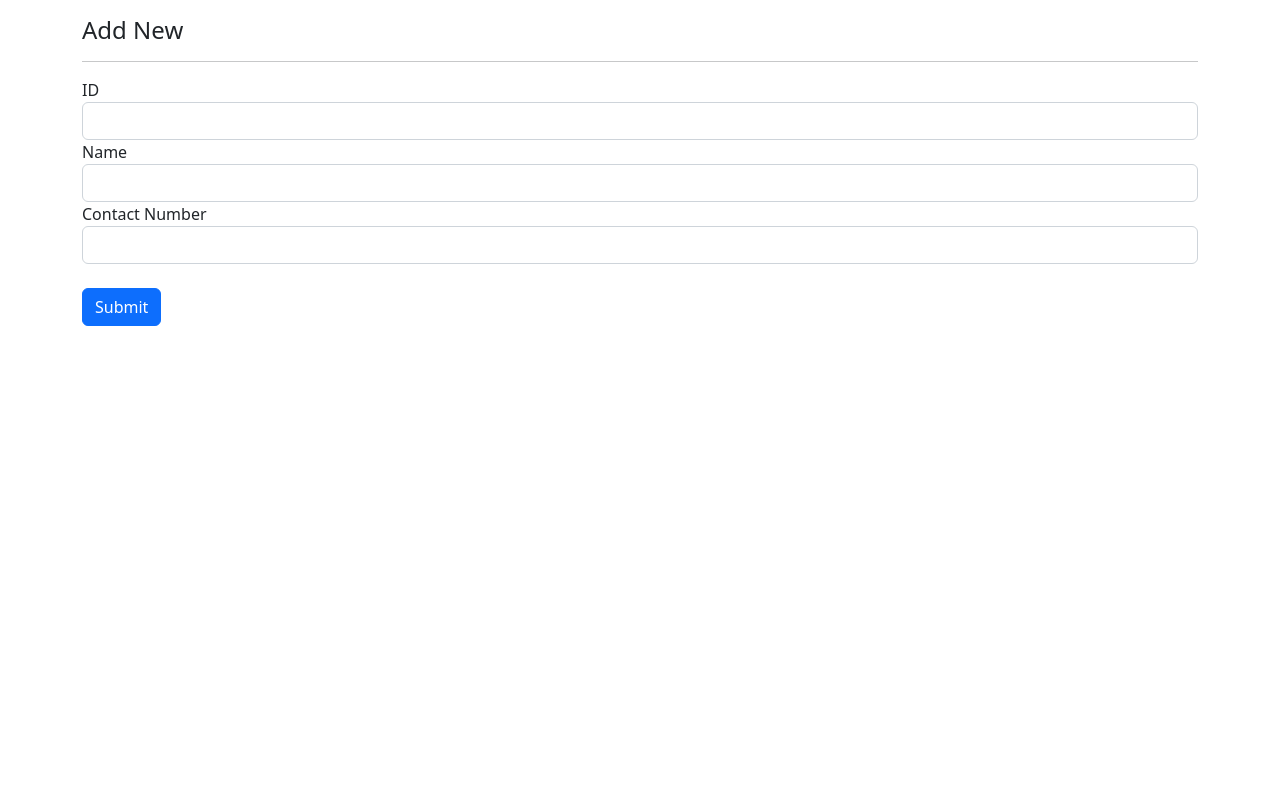
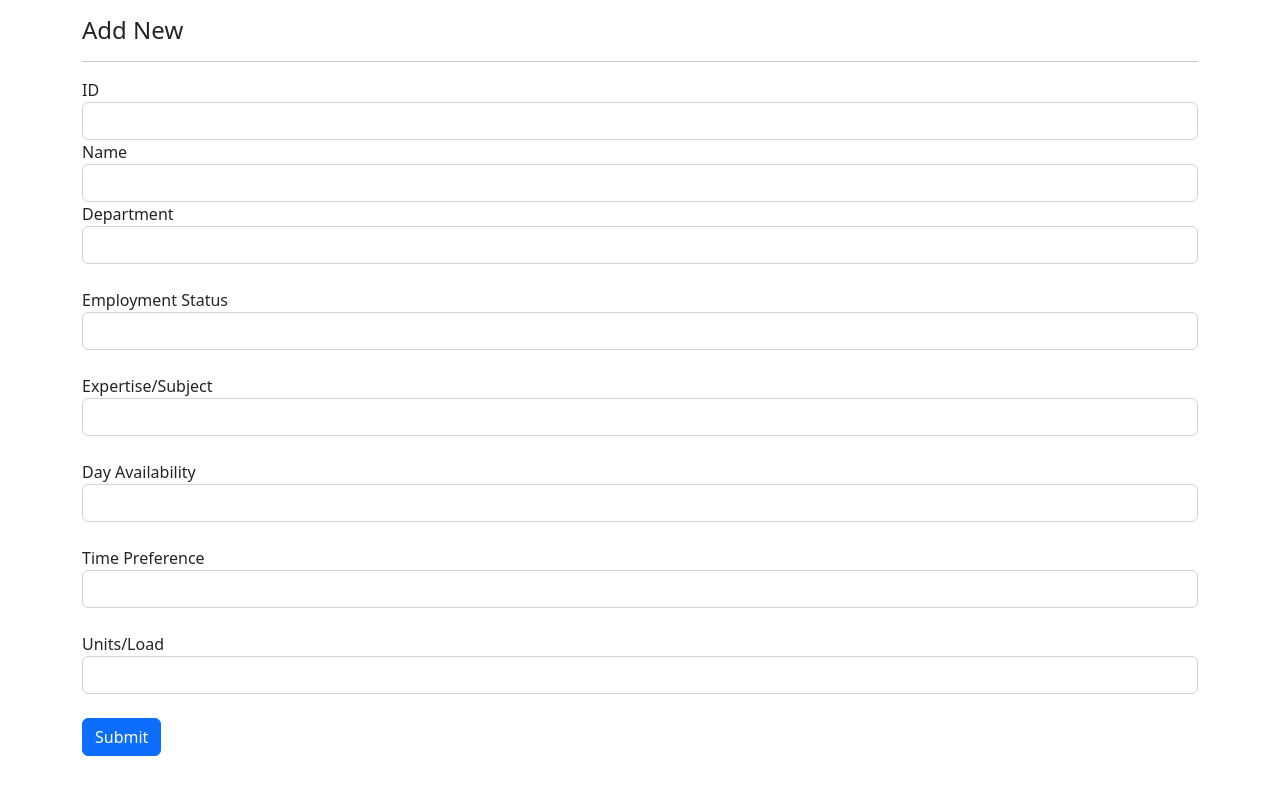
Before and after one commit to SPARDA-REQUIEM/ScheduleTimeTable, a Django app: page / in a window 1280 px wide. Run offline with Django 4.2, Linux system fonts and the light colour scheme.

Commit message:
modified:   MainApp/Templates/add.html 	modified:   MainApp/__pycache__/models.cpython-311.pyc 	modified:   MainApp/migrations/0001_initial.py 	modified:   MainApp/migrations/__pycache__/0001_initial.cpython-311.pyc 	modified:   MainApp/models.py 	modified:   ScheduleTimeTable/__pycache__/urls.cpython-311.pyc 	modified:   db.sqlite3

```diff
--- a/MainApp/Templates/add.html
+++ b/MainApp/Templates/add.html
@@ -21,8 +21,38 @@
         </div>
 
         <div class="form-group">
-            <label for="">Contact Number</label>
-            <input type="text" name="inputContactNumber" class="form-control">
+            <label for="">Department</label>
+            <input type="text" name="inputDepartment" class="form-control">
+            <br>
+        </div>
+
+        <div class="form-group">
+            <label for="">Employment Status</label>
+            <input type="text" name="inputEmploymentStatus" class="form-control">
+            <br>
+        </div>
+
+        <div class="form-group">
+            <label for="">Expertise/Subject</label>
+            <input type="text" name="inputExpertiseSubject" class="form-control">
+            <br>
+        </div>
+
+        <div class="form-group">
+            <label for="">Day Availability</label>
+            <input type="text" name="inputDayAvailability" class="form-control">
+            <br>
+        </div>
+
+        <div class="form-group">
+            <label for="">Time Preference</label>
+            <input type="text" name="inputTimePreference" class="form-control">
+            <br>
+        </div>
+
+        <div class="form-group">
+            <label for="">Units/Load</label>
+            <input type="text" name="inputUnitsLoad" class="form-control">
             <br>
         </div>
 
--- a/MainApp/models.py
+++ b/MainApp/models.py
@@ -4,7 +4,12 @@ from django.db import models
 class facultyMember(models.Model):
     inputId = models.CharField(max_length = 10)
     inputName = models.CharField(max_length = 100)
-    inputContactNumber = models.CharField(max_length = 11)
+    inputDepartment = models.CharField(max_length = 100) #Choicefield
+    inputEmploymentStatus = models.CharField(max_length = 100) #Choicefield
+    inputExpertiseSubject = models.CharField(max_length = 100) #Checkbox
+    inputDayAvailability = models.CharField(max_length = 100) #Checkbox
+    inputTimePreference = models.CharField(max_length = 100) #Choicefield
+    inputUnitsLoad = models.CharField(max_length = 100)
 
     def __str__(self):
         return self.inputName
```
Also changed, not shown: MainApp/migrations/0001_initial.py, db.sqlite3.
